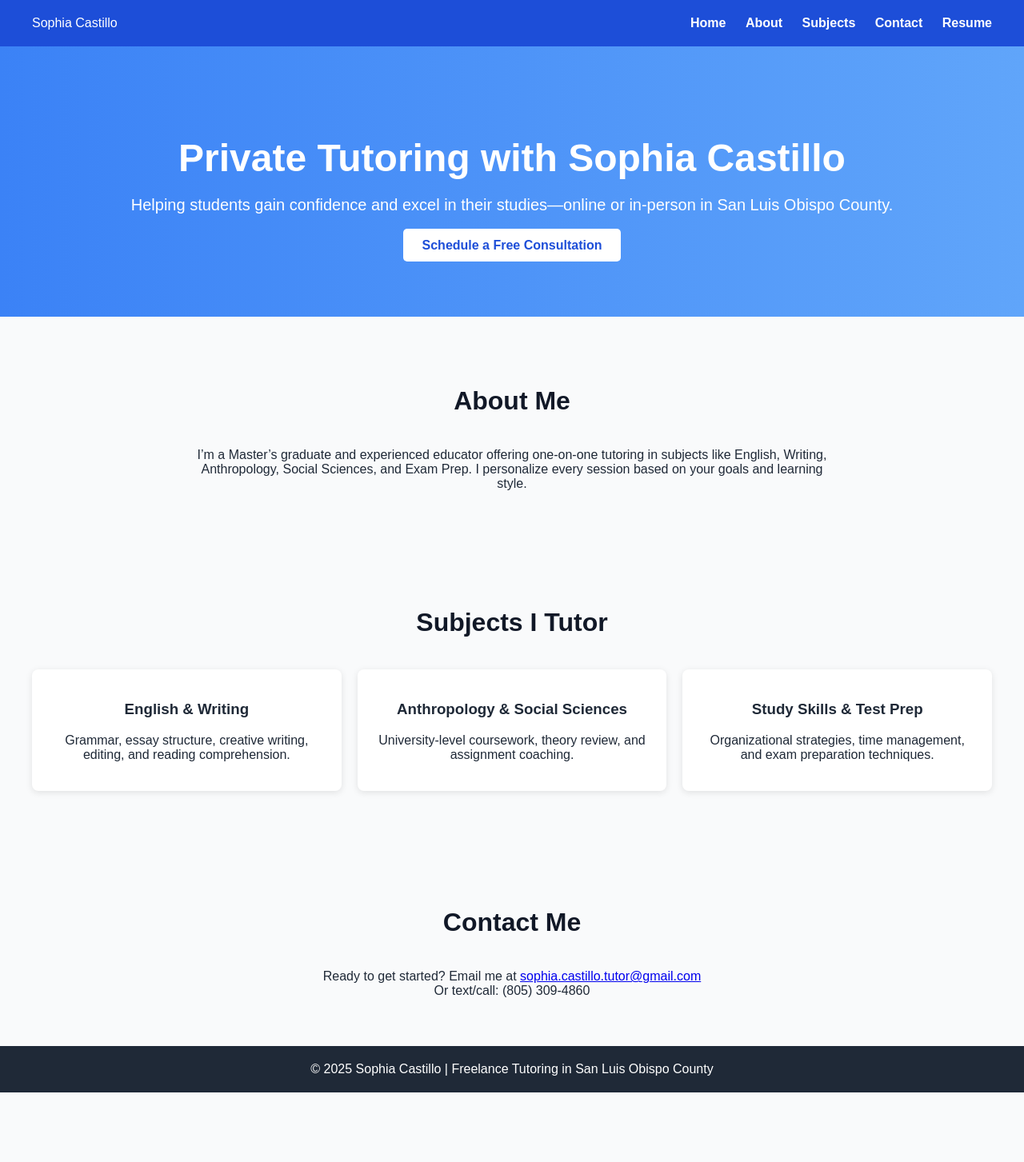
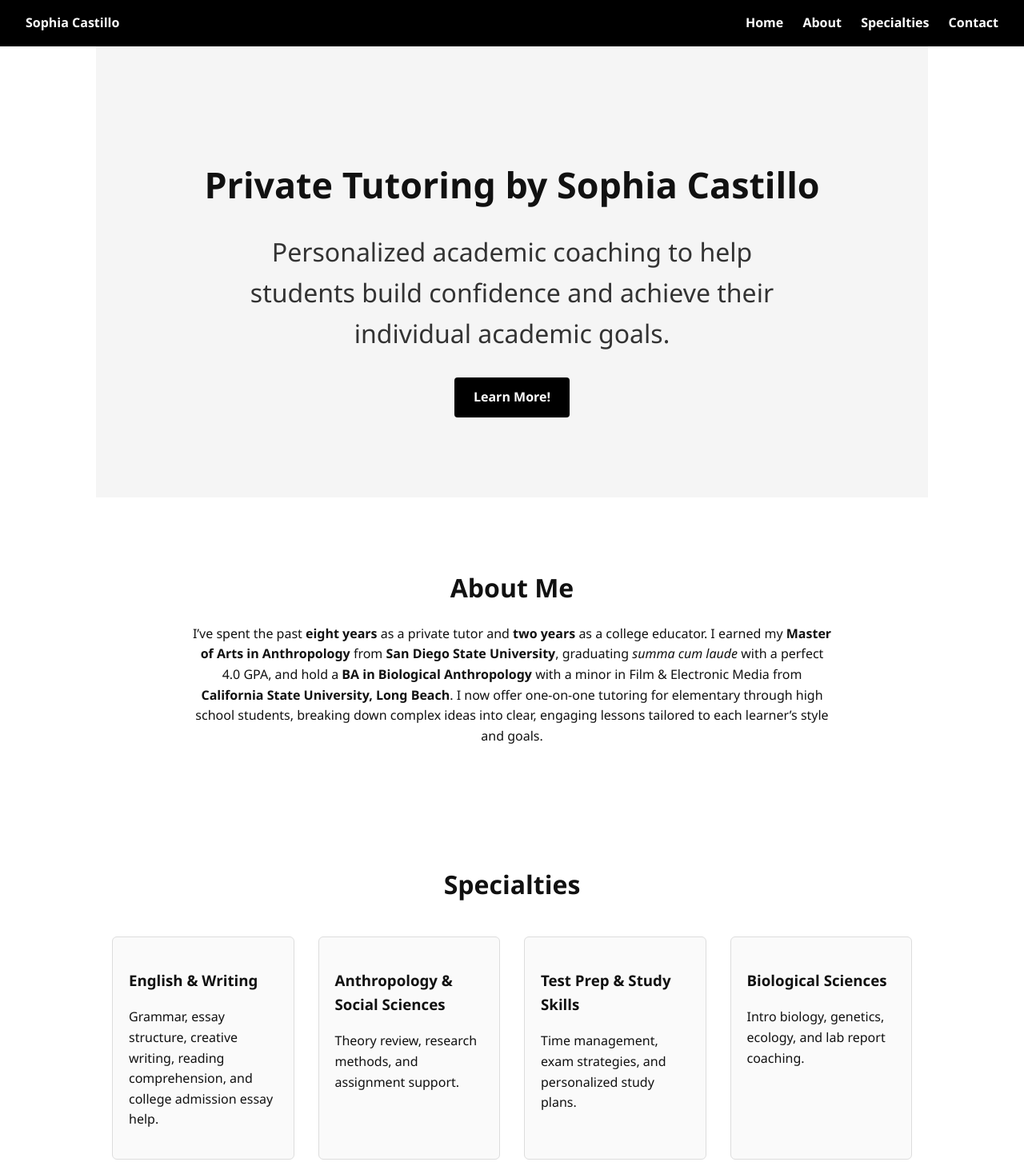
Before and after one commit to SophiaCast101/sophia-tutoring-site, a plain HTML site: page index.html in a window 1280 px wide. Shown: the top 1453 px of the page at 80% size. Before the commit the page ends 1366 px from the top, so only its background shows below. Drawn offline with Linux system fonts and the light colour scheme.

Commit message:
Update index.html

```diff
--- a/index.html
+++ b/index.html
@@ -3,148 +3,162 @@
 <head>
   <meta charset="UTF-8" />
   <meta name="viewport" content="width=device-width, initial-scale=1.0" />
-  <title>Sophia Castillo - Freelance Tutoring</title>
+  <title>Sophia Castillo | Tutoring Services</title>
   <style>
     body {
-      font-family: Arial, sans-serif;
+      font-family: 'Segoe UI', sans-serif;
       margin: 0;
       padding: 0;
-      color: #1f2937;
-      background-color: #f9fafb;
+      background: #fff;
+      color: #111;
+      line-height: 1.6;
     }
 
     header {
-      background-color: #1d4ed8;
-      color: white;
-      padding: 20px 40px;
+      background: #000;
+      color: #fff;
+      padding: 1rem 2rem;
       display: flex;
       justify-content: space-between;
       align-items: center;
     }
 
     nav a {
-      color: white;
+      color: #fff;
       margin-left: 20px;
+      text-decoration: none;
+      font-weight: 600;
+    }
+
+    .hero {
+      padding: 100px 20px;
+      text-align: center;
+      background: #f5f5f5;
+    }
+
+    .hero h1 {
+      font-size: 2.8em;
+      margin-bottom: 0.5em;
+    }
+
+    .hero h2 {
+      font-weight: normal;
+      color: #333;
+      max-width: 700px;
+      margin: auto;
+    }
+
+    .hero a {
+      display: inline-block;
+      margin-top: 30px;
+      padding: 12px 24px;
+      background: #000;
+      color: #fff;
+      border-radius: 4px;
       text-decoration: none;
       font-weight: bold;
     }
 
-    .hero {
-      text-align: center;
-      padding: 80px 20px;
-      background: linear-gradient(to right, #3b82f6, #60a5fa);
-      color: white;
-    }
-
-    .hero h1 {
-      font-size: 48px;
-      margin-bottom: 20px;
-    }
-
-    .hero p {
-      font-size: 20px;
-      margin-bottom: 30px;
-    }
-
-    .btn {
-      background-color: white;
-      color: #1d4ed8;
-      padding: 12px 24px;
-      font-weight: bold;
-      text-decoration: none;
-      border-radius: 5px;
-    }
-
     section {
       padding: 60px 20px;
-      max-width: 1200px;
+      max-width: 1000px;
       margin: auto;
     }
 
-    .section-title {
-      text-align: center;
-      margin-bottom: 40px;
-      font-size: 32px;
-      color: #111827;
-    }
-
-    .columns {
-      display: flex;
-      flex-wrap: wrap;
-      justify-content: space-around;
-      gap: 20px;
-    }
-
-    .column {
-      background-color: white;
-      padding: 20px;
-      border-radius: 8px;
-      box-shadow: 0 2px 8px rgba(0, 0, 0, 0.1);
-      flex: 1 1 250px;
+    h2 {
+      font-size: 2em;
+      margin-bottom: 20px;
       text-align: center;
     }
 
+    .subjects {
+      display: grid;
+      grid-template-columns: repeat(auto-fit, minmax(220px, 1fr));
+      gap: 30px;
+      margin-top: 40px;
+    }
+
+    .subject {
+      border: 1px solid #ddd;
+      padding: 20px;
+      border-radius: 6px;
+      background: #fafafa;
+    }
+
     footer {
-      background-color: #1f2937;
-      color: white;
+      background: #000;
+      color: #fff;
       text-align: center;
       padding: 20px;
+      margin-top: 60px;
+    }
+
+    a {
+      color: #000;
     }
   </style>
 </head>
 <body>
+
   <header>
-    <div class="logo">Sophia Castillo</div>
+    <div class="logo"><strong>Sophia Castillo</strong></div>
     <nav>
       <a href="#">Home</a>
       <a href="#about">About</a>
-      <a href="#subjects">Subjects</a>
+      <a href="#specialties">Specialties</a>
       <a href="#contact">Contact</a>
-      <a href="resume.html">Resume</a>
     </nav>
   </header>
 
-  <div class="hero">
-    <h1>Private Tutoring with Sophia Castillo</h1>
-    <p>Helping students gain confidence and excel in their studies—online or in-person in San Luis Obispo County.</p>
-    <a href="#contact" class="btn">Schedule a Free Consultation</a>
-  </div>
+  <section class="hero">
+    <h1>Private Tutoring by Sophia Castillo</h1>
+    <h2>Personalized academic coaching to help students build confidence and achieve their individual academic goals.</h2>
+    <a href="#about">Learn More!</a>
+  </section>
 
   <section id="about">
-    <h2 class="section-title">About Me</h2>
-    <p style="text-align: center; max-width: 800px; margin: auto;">
-      I’m a Master’s graduate and experienced educator offering one-on-one tutoring in subjects like English, Writing, Anthropology, Social Sciences, and Exam Prep. I personalize every session based on your goals and learning style.
+    <h2>About Me</h2>
+    <p style="max-width: 800px; margin: auto; text-align: center;">
+      I’ve spent the past <strong>eight years</strong> as a private tutor and <strong>two years</strong> as a college educator.
+      I earned my <strong>Master of Arts in Anthropology</strong> from <strong>San Diego State University</strong>, graduating <em>summa cum laude</em> with a perfect 4.0 GPA, and hold a <strong>BA in Biological Anthropology</strong> with a minor in Film & Electronic Media from <strong>California State University, Long Beach</strong>.
+      I now offer one-on-one tutoring for elementary through high school students, breaking down complex ideas into clear, engaging lessons tailored to each learner’s style and goals.
     </p>
   </section>
 
-  <section id="subjects">
-    <h2 class="section-title">Subjects I Tutor</h2>
-    <div class="columns">
-      <div class="column">
+  <section id="specialties">
+    <h2>Specialties</h2>
+    <div class="subjects">
+      <div class="subject">
         <h3>English & Writing</h3>
-        <p>Grammar, essay structure, creative writing, editing, and reading comprehension.</p>
+        <p>Grammar, essay structure, creative writing, reading comprehension, and college admission essay help.</p>
       </div>
-      <div class="column">
+      <div class="subject">
         <h3>Anthropology & Social Sciences</h3>
-        <p>University-level coursework, theory review, and assignment coaching.</p>
+        <p>Theory review, research methods, and assignment support.</p>
       </div>
-      <div class="column">
-        <h3>Study Skills & Test Prep</h3>
-        <p>Organizational strategies, time management, and exam preparation techniques.</p>
+      <div class="subject">
+        <h3>Test Prep & Study Skills</h3>
+        <p>Time management, exam strategies, and personalized study plans.</p>
+      </div>
+      <div class="subject">
+        <h3>Biological Sciences</h3>
+        <p>Intro biology, genetics, ecology, and lab report coaching.</p>
       </div>
     </div>
   </section>
 
   <section id="contact">
-    <h2 class="section-title">Contact Me</h2>
-    <p style="text-align: center; max-width: 600px; margin: auto;">
-      Ready to get started? Email me at <a href="mailto:sophia.castillo.tutor@gmail.com">sophia.castillo.tutor@gmail.com</a><br />
-      Or text/call: (805) 309-4860
+    <h2>Contact</h2>
+    <p style="text-align: center;">
+      Ready to get started?<br>
+      Email me at <a href="mailto:sophia.guthrie.castillo@gmail.com">sophia.guthrie.castillo@gmail.com</a><br>
+      Or call/text: <strong>(805) 309-4860</strong>
     </p>
   </section>
 
   <footer>
-    &copy; 2025 Sophia Castillo | Freelance Tutoring in San Luis Obispo County
+    &copy; 2025 Sophia Castillo. All rights reserved.
   </footer>
+
 </body>
 </html>
```
